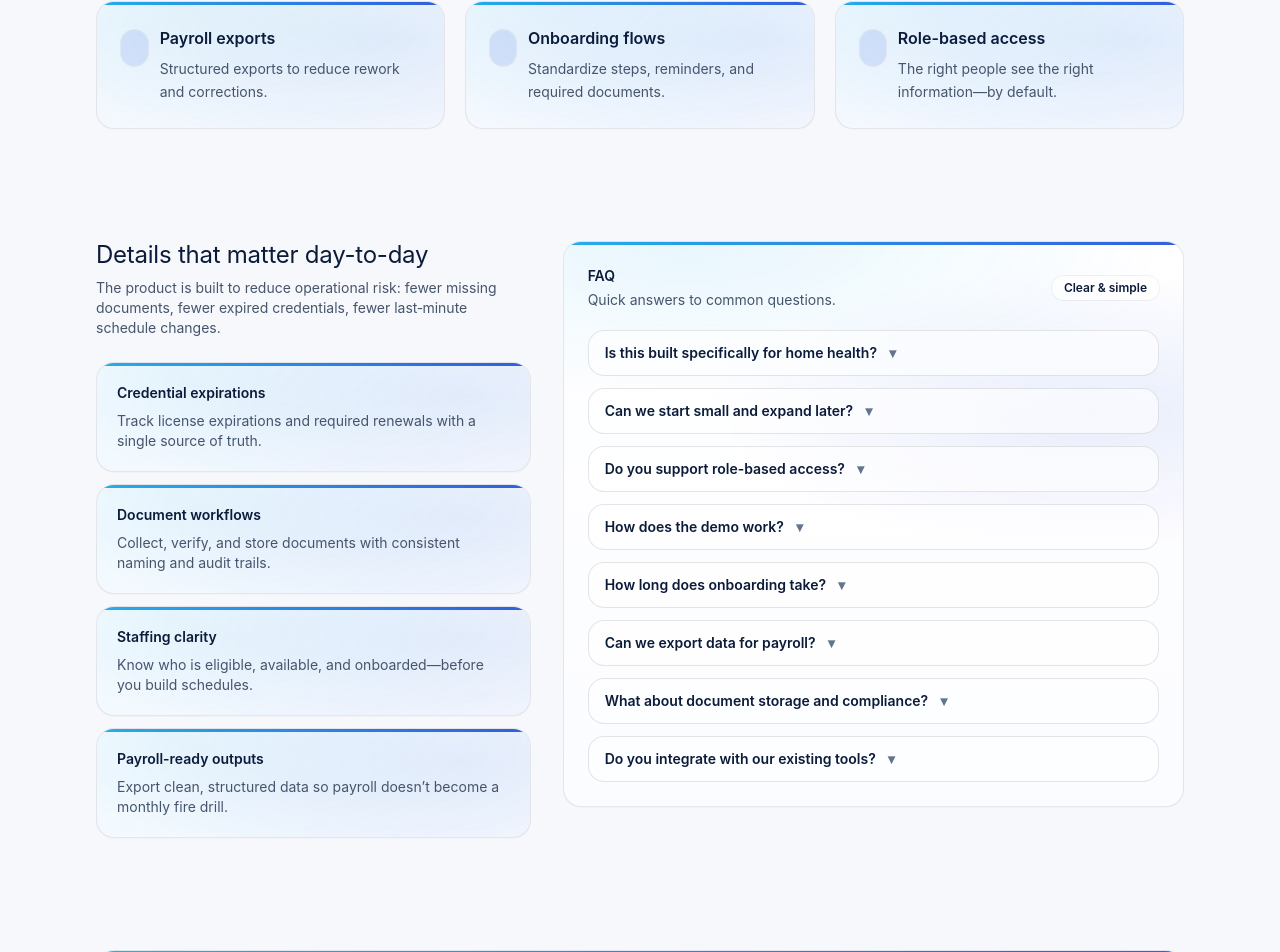
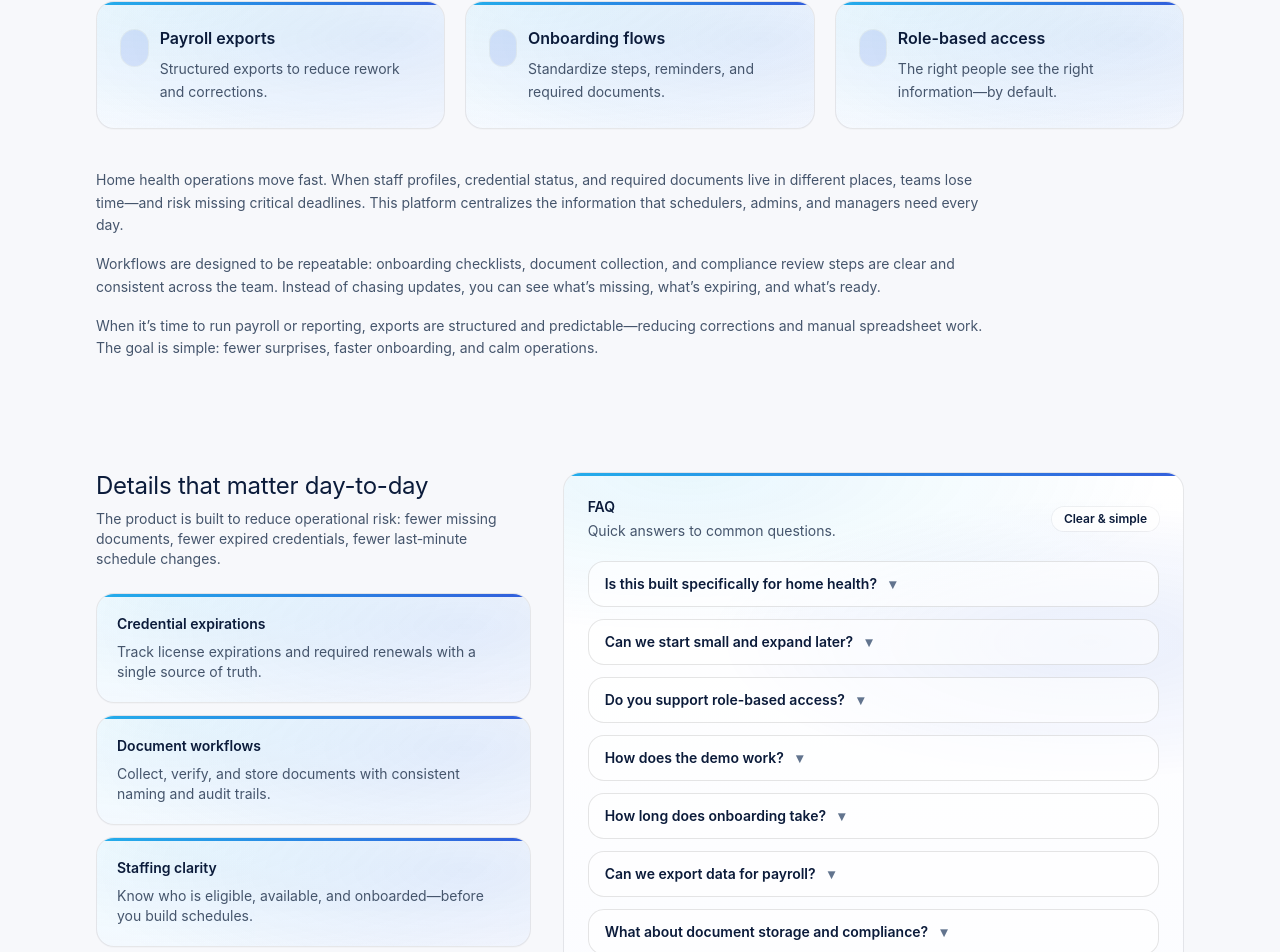
Before and after one commit to Shivang-kothari/home-health-website, a Next.js app: page / in a window 1280 px wide. Shown: the part 1122-2074 px from the top of the page. Built offline with nearby package versions, Linux system fonts and the light colour scheme; no server answers.

Commit message:
Add explanatory paragraphs after features section
Co-authored-by: kotharishivang20 <kotharishivang20@gmail.com>

```diff
--- a/src/app/(site)/page.tsx
+++ b/src/app/(site)/page.tsx
@@ -167,6 +167,22 @@ export default function HomePage() {
               </Reveal>
             ))}
           </div>
+
+          <div className="mt-10 max-w-4xl space-y-4 text-sm leading-relaxed text-slate-600">
+            <p>
+              Home health operations move fast. When staff profiles, credential status, and required documents live in different places,
+              teams lose time—and risk missing critical deadlines. This platform centralizes the information that schedulers, admins, and
+              managers need every day.
+            </p>
+            <p>
+              Workflows are designed to be repeatable: onboarding checklists, document collection, and compliance review steps are clear and
+              consistent across the team. Instead of chasing updates, you can see what’s missing, what’s expiring, and what’s ready.
+            </p>
+            <p>
+              When it’s time to run payroll or reporting, exports are structured and predictable—reducing corrections and manual spreadsheet work.
+              The goal is simple: fewer surprises, faster onboarding, and calm operations.
+            </p>
+          </div>
         </Container>
       </section>
 
```
